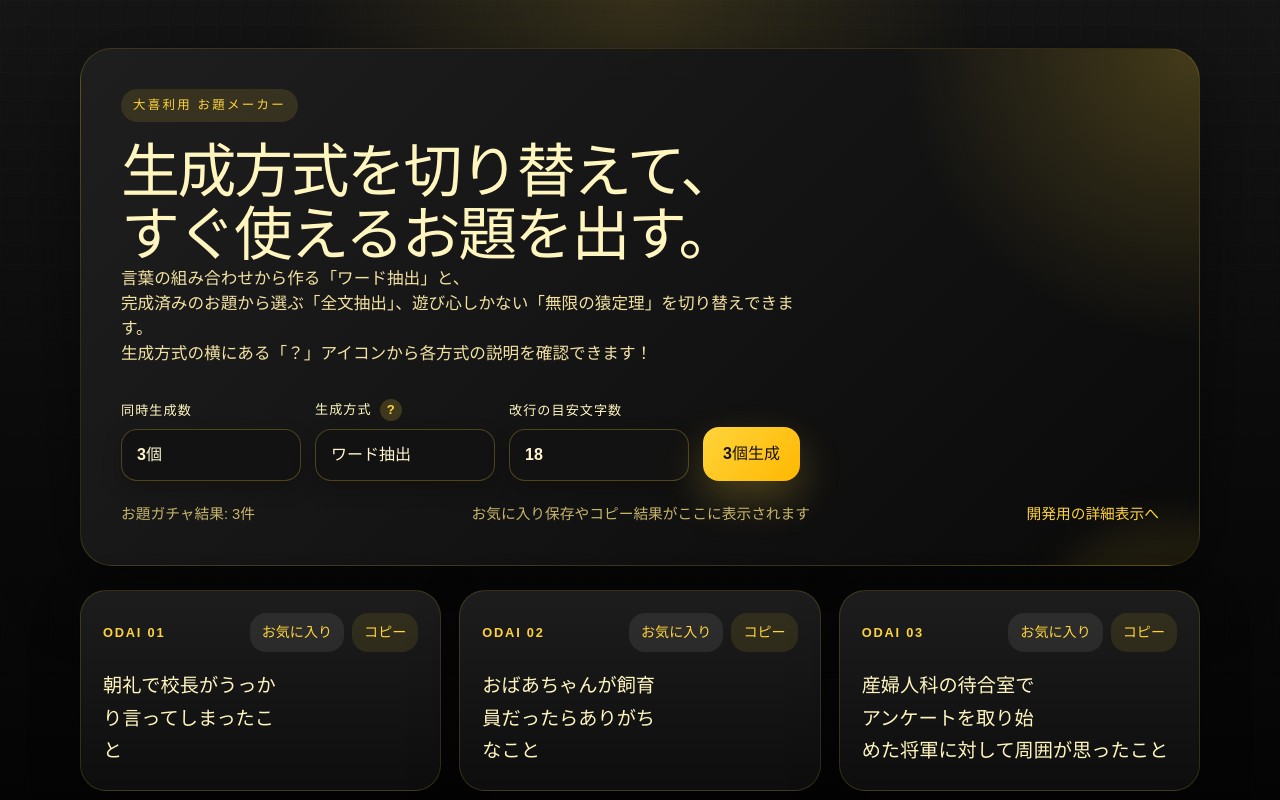
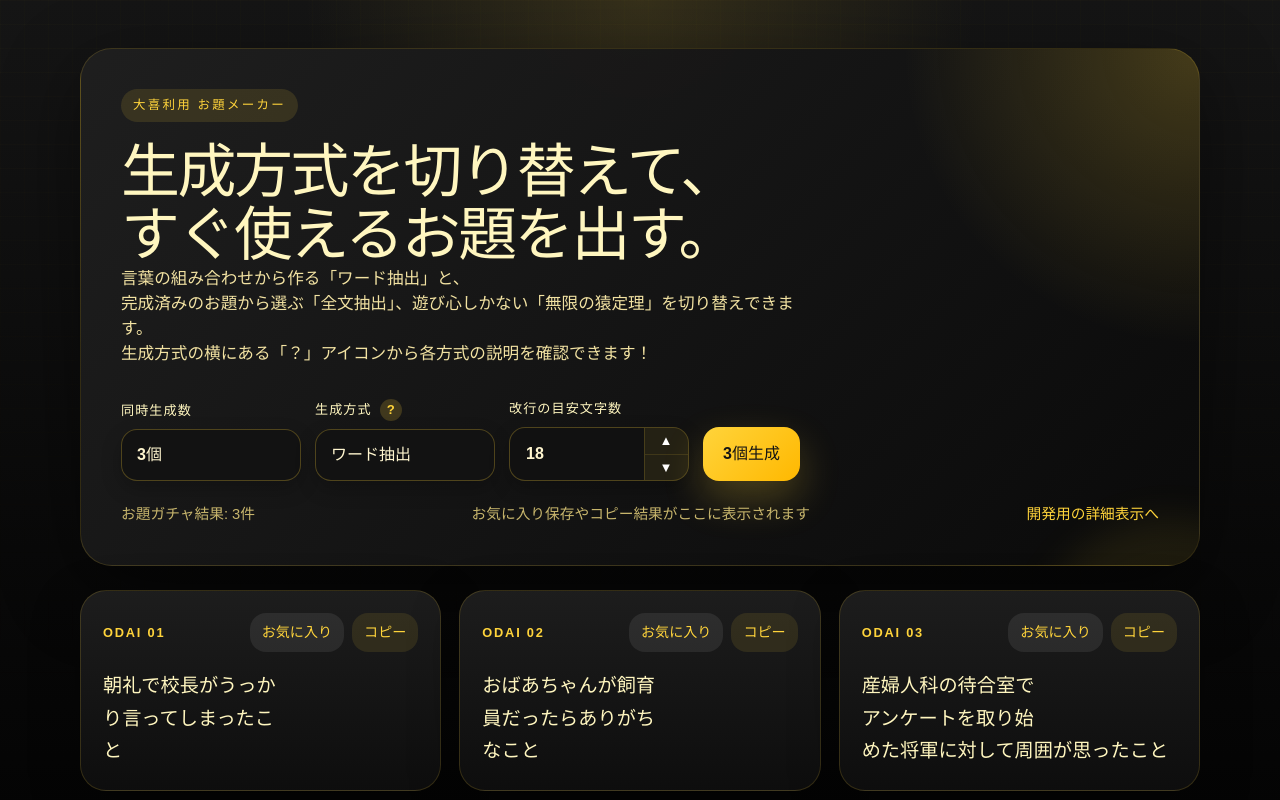
Before and after one commit to Mount-Book/Random-Topic-Generator, a React (Vite) app: page / in a window 1280 px wide. Shown: the top 800 px of the page. Built offline with nearby package versions, Linux system fonts and the light colour scheme.

Commit message:
入力用UIの修正

```diff
--- a/src/features/topics/components/GenerationControls.tsx
+++ b/src/features/topics/components/GenerationControls.tsx
@@ -24,7 +24,12 @@ export const GenerationControls = ({
   onGenerationModeChange,
   onLineWidthChange,
   onOpenGenerationModeHelp,
-}: GenerationControlsProps) => (
+}: GenerationControlsProps) => {
+  const handleLineWidthStep = (delta: number) => {
+    onLineWidthChange(Math.max(1, lineWidth + delta))
+  }
+
+  return (
     <div className="control-bar">
       <label className="count-picker">
         <span>同時生成数</span>
@@ -63,18 +68,39 @@ export const GenerationControls = ({
 
       <label className="count-picker">
         <span>改行の目安文字数</span>
+        <div className="stepper-input">
           <input
             type="number"
+            inputMode="numeric"
             min={1}
             step={1}
             value={lineWidth}
             onChange={(event) => {
               const nextValue = event.currentTarget.valueAsNumber
               if (!Number.isNaN(nextValue)) {
-            onLineWidthChange(nextValue)
+                onLineWidthChange(Math.max(1, nextValue))
               }
             }}
           />
+          <div className="stepper-buttons" aria-label="改行の目安文字数を調整">
+            <button
+              className="stepper-button"
+              type="button"
+              onClick={() => handleLineWidthStep(1)}
+              aria-label="改行の目安文字数を増やす"
+            >
+              <span aria-hidden="true">▲</span>
+            </button>
+            <button
+              className="stepper-button"
+              type="button"
+              onClick={() => handleLineWidthStep(-1)}
+              aria-label="改行の目安文字数を減らす"
+            >
+              <span aria-hidden="true">▼</span>
+            </button>
+          </div>
+        </div>
       </label>
 
       <button className="primary-button" onClick={onGenerate}>
@@ -82,3 +108,4 @@ export const GenerationControls = ({
       </button>
     </div>
   )
+}
--- a/src/styles/hero.css
+++ b/src/styles/hero.css
@@ -84,6 +84,7 @@
 
 .count-picker select,
 .count-picker input,
+.stepper-input,
 .primary-button,
 .save-chip,
 .copy-chip {
@@ -108,6 +109,72 @@
 
 .count-picker input {
   width: 100%;
+}
+
+.stepper-input {
+  display: grid;
+  grid-template-columns: minmax(0, 1fr) auto;
+  align-items: stretch;
+  overflow: hidden;
+  border: 1px solid rgba(255, 212, 59, 0.26);
+  background: rgba(18, 18, 18, 0.96);
+  box-shadow: 0 8px 20px rgba(0, 0, 0, 0.22);
+}
+
+.stepper-input:focus-within {
+  background: rgba(24, 24, 24, 1);
+  box-shadow:
+    0 8px 20px rgba(0, 0, 0, 0.22),
+    0 0 0 4px rgba(255, 212, 59, 0.12);
+  border-color: rgba(255, 212, 59, 0.42);
+}
+
+.stepper-input input {
+  background: transparent;
+  border-radius: 0;
+  box-shadow: none;
+}
+
+.stepper-input input::-webkit-outer-spin-button,
+.stepper-input input::-webkit-inner-spin-button {
+  margin: 0;
+  -webkit-appearance: none;
+}
+
+.stepper-input input[type='number'] {
+  -moz-appearance: textfield;
+}
+
+.stepper-buttons {
+  display: grid;
+  grid-template-rows: 1fr 1fr;
+  width: 44px;
+  border-left: 1px solid rgba(255, 212, 59, 0.16);
+  background: rgba(255, 212, 59, 0.08);
+}
+
+.stepper-button {
+  border: 0;
+  background: transparent;
+  color: #fff;
+  font: inherit;
+  font-size: 0.62rem;
+  font-weight: 800;
+  line-height: 1;
+  cursor: pointer;
+  transition:
+    background-color 180ms ease,
+    color 180ms ease;
+}
+
+.stepper-button + .stepper-button {
+  border-top: 1px solid rgba(255, 212, 59, 0.12);
+}
+
+.stepper-button:hover,
+.stepper-button:focus-visible {
+  background: rgba(255, 212, 59, 0.12);
+  color: #fff;
 }
 
 .count-picker select option {
```
Lines whose indentation alone changed are shown as unchanged.
